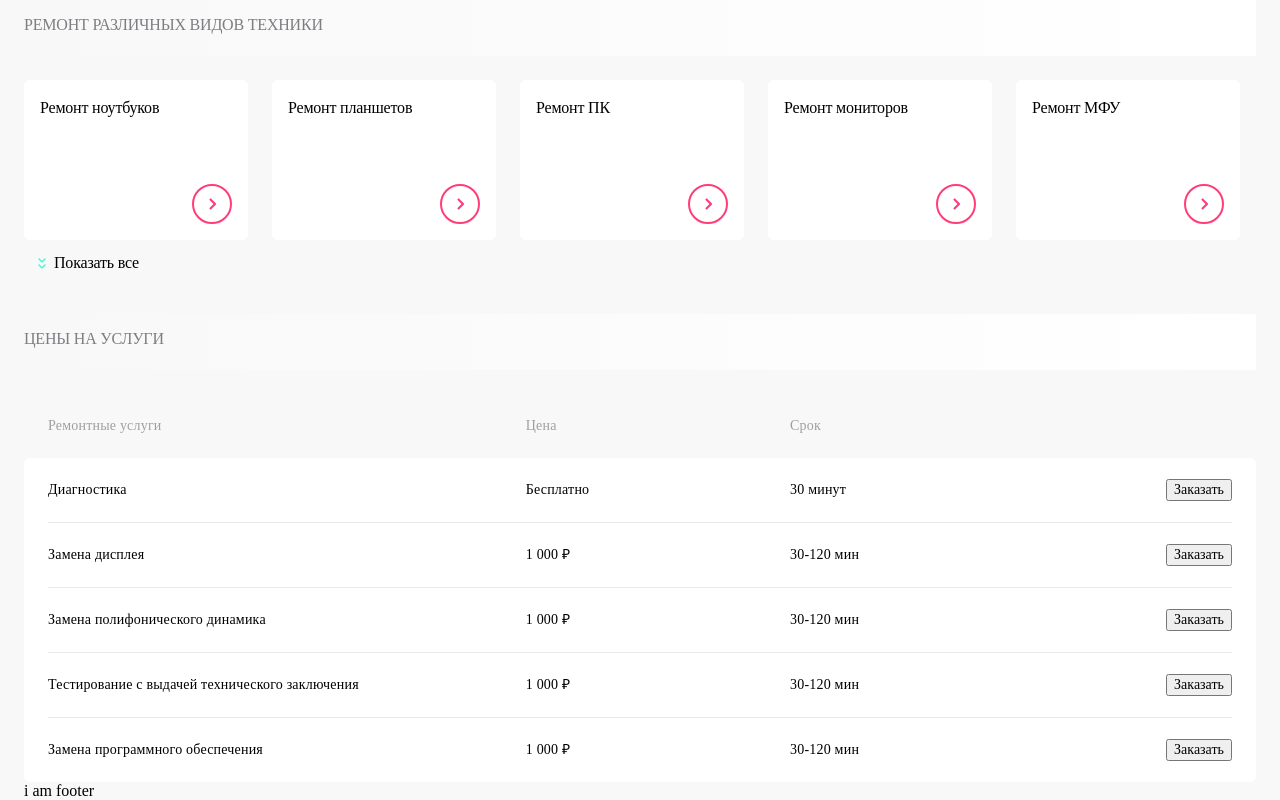
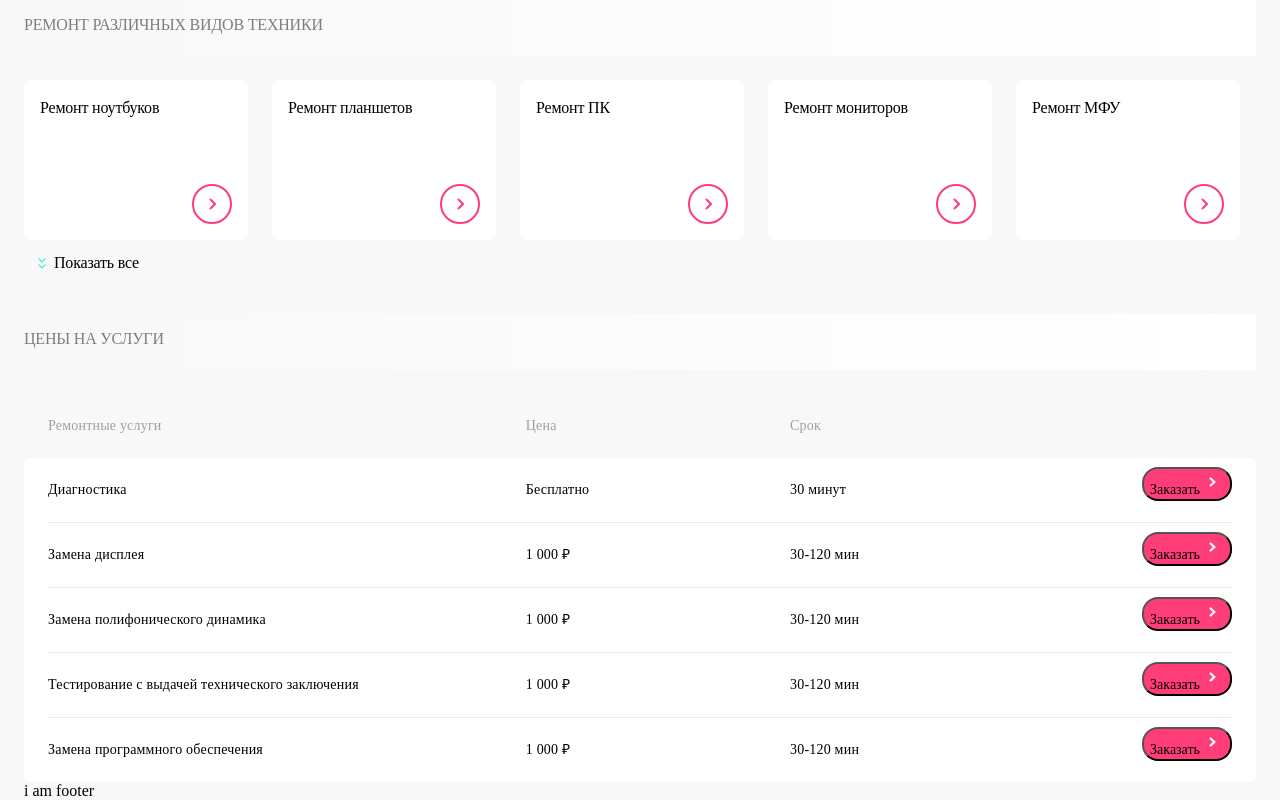
Before and after one commit to vodkabydlo/Kata-FE-16, a website built with webpack: page src/index.html in a window 1280 px wide. Shown: the part 897-1697 px from the top of the page. Built offline with nearby package versions, Linux system fonts and the light colour scheme; files whose address does not match are found by name.

Commit message:
add image

```diff
--- a/src/index.html
+++ b/src/index.html
@@ -287,31 +287,31 @@
                 <div class="pricing-container__item-child">Диагностика</div>
                 <div class="pricing-container__item-child">Бесплатно</div>
                 <div class="pricing-container__item-child">30 минут</div>
-                <div class="pricing-container__item-child"><button class="order"><span>Заказать</span></button></div>
+                <div class="pricing-container__item-child"><button class="order"><span>Заказать</span><img src="./img/ic/goside.svg"></button></div>
               </div>
               <div class="pricing-container__item">
                 <div class="pricing-container__item-child">Замена дисплея</div>
                 <div class="pricing-container__item-child">1 000 ₽</div>
                 <div class="pricing-container__item-child">30-120 мин</div>
-                <div class="pricing-container__item-child"><button class="order"><span>Заказать</span></button></div>
+                <div class="pricing-container__item-child"><button class="order"><span>Заказать</span><img src="./img/ic/goside.svg"></button></div>
               </div>
               <div class="pricing-container__item">
                 <div class="pricing-container__item-child">Замена полифонического динамика</div>
                 <div class="pricing-container__item-child">1 000 ₽</div>
                 <div class="pricing-container__item-child">30-120 мин</div>
-                <div class="pricing-container__item-child"><button class="order"><span>Заказать</span></button></div>
+                <div class="pricing-container__item-child"><button class="order"><span>Заказать</span><img src="./img/ic/goside.svg"></button></div>
               </div>
               <div class="pricing-container__item">
                 <div class="pricing-container__item-child">Тестирование с выдачей технического заключения</div>
                 <div class="pricing-container__item-child">1 000 ₽</div>
                 <div class="pricing-container__item-child">30-120 мин</div>
-                <div class="pricing-container__item-child"><button class="order"><span>Заказать</span></button></div>
+                <div class="pricing-container__item-child"><button class="order"><span>Заказать</span><img src="./img/ic/goside.svg"></button></div>
               </div>
               <div class="pricing-container__item">
                 <div class="pricing-container__item-child">Замена программного обеспечения</div>
                 <div class="pricing-container__item-child">1 000 ₽</div>
                 <div class="pricing-container__item-child">30-120 мин</div>
-                <div class="pricing-container__item-child"><button class="order"><span>Заказать</span></button></div>
+                <div class="pricing-container__item-child"><button class="order"><span>Заказать</span><img src="./img/ic/goside.svg"></button></div>
               </div>
             </div>
           </div>
--- a/src/scss/style.scss
+++ b/src/scss/style.scss
@@ -257,6 +257,10 @@ body {
     }
   }
 }
+.order {
+  background: #FF3E79;
+border-radius: 16px;
+}
 .pricing-header {
 &__child {
  color: #7E7E82;
```
Also changed, not shown: src/img/ic/goside.svg (added).
